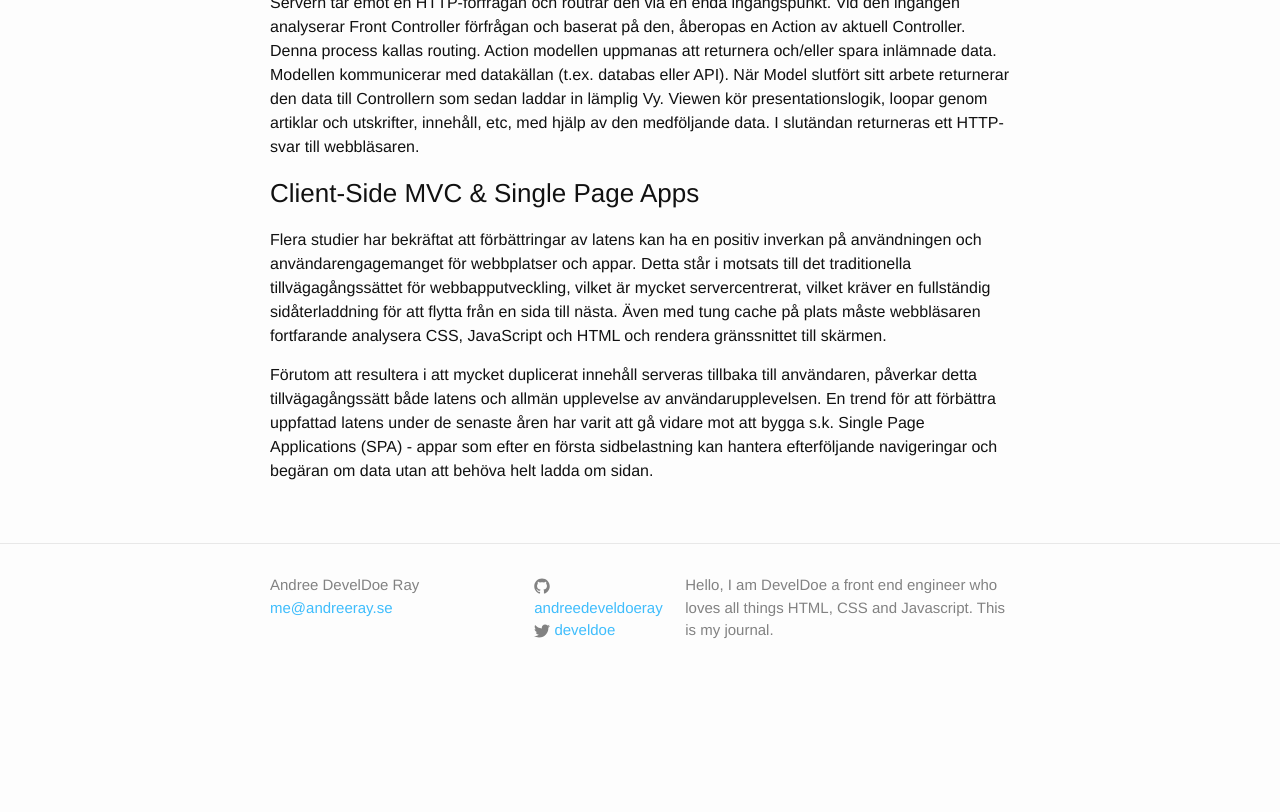
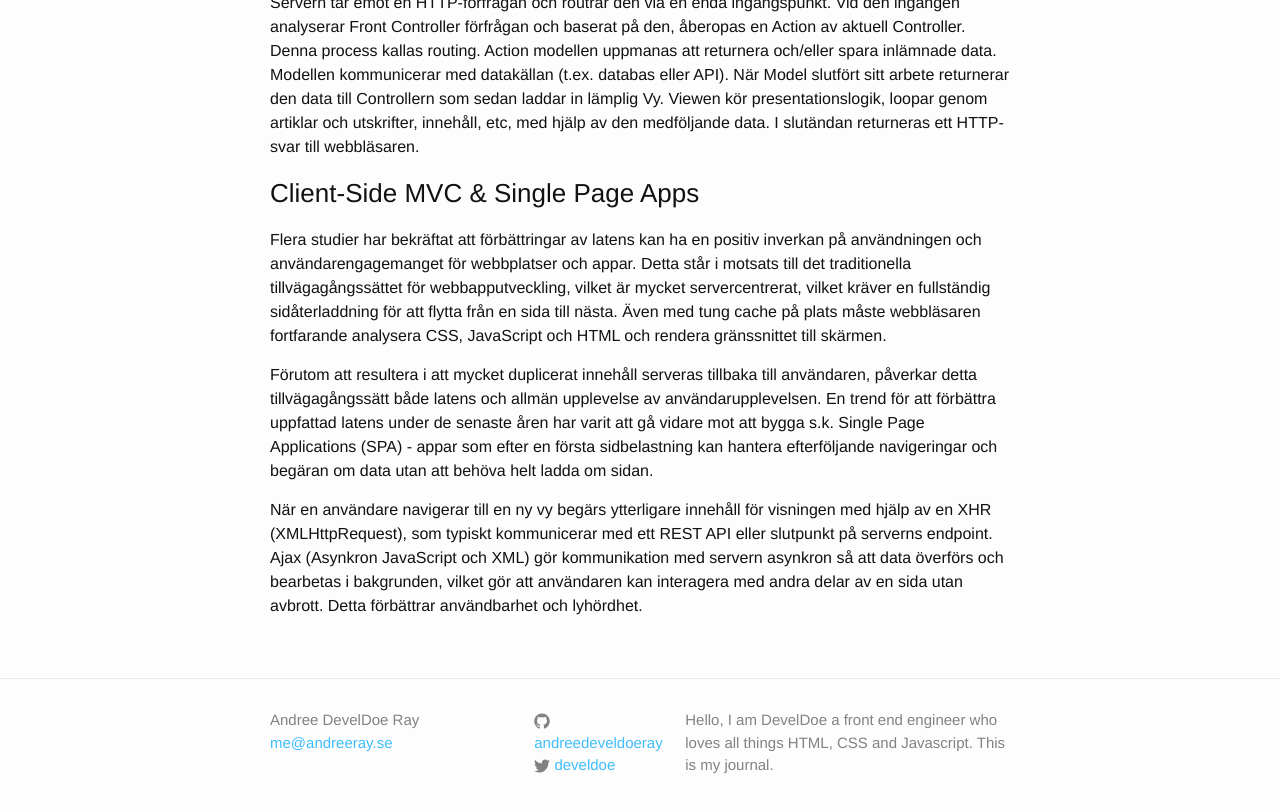
Before and after one commit to develdoe/develdoe.github.io, a Jekyll site: the page built from _posts/2017-10-23-mvc-model-view-controller.md, in a window 1280 px wide and 900 px high, scrolled down 3956 px, cut to the strip 63-875 px from the top of the window. Built offline with Jekyll 4.4.1, drawn with Linux system fonts in a browser that asks for light colours; before the commit the page ends 4721 px from its top, so only the background shows below that.

Commit message:
Update 2017-10-23-mvc-model-view-controller.md

```diff
--- a/_posts/2017-10-23-mvc-model-view-controller.md
+++ b/_posts/2017-10-23-mvc-model-view-controller.md
@@ -85,3 +85,5 @@ Servern tar emot en HTTP-förfrågan och routrar den via en enda ingångspunkt.
 Flera studier har bekräftat att förbättringar av latens kan ha en positiv inverkan på användningen och användarengagemanget för webbplatser och appar. Detta står i motsats till det traditionella tillvägagångssättet för webbapputveckling, vilket är mycket servercentrerat, vilket kräver en fullständig sidåterladdning för att flytta från en sida till nästa. Även med tung cache på plats måste webbläsaren fortfarande analysera CSS, JavaScript och HTML och rendera gränssnittet till skärmen.
 
 Förutom att resultera i att mycket duplicerat innehåll serveras tillbaka till användaren, påverkar detta tillvägagångssätt både latens och allmän upplevelse av användarupplevelsen. En trend för att förbättra uppfattad latens under de senaste åren har varit att gå vidare mot att bygga s.k. Single Page Applications (SPA) - appar som efter en första sidbelastning kan hantera efterföljande navigeringar och begäran om data utan att behöva helt ladda om sidan.
+
+När en användare navigerar till en ny vy begärs ytterligare innehåll för visningen med hjälp av en XHR (XMLHttpRequest), som typiskt kommunicerar med ett REST API eller slutpunkt på serverns endpoint. Ajax (Asynkron JavaScript och XML) gör kommunikation med servern asynkron så att data överförs och bearbetas i bakgrunden, vilket gör att användaren kan interagera med andra delar av en sida utan avbrott. Detta förbättrar användbarhet och lyhördhet.
```
